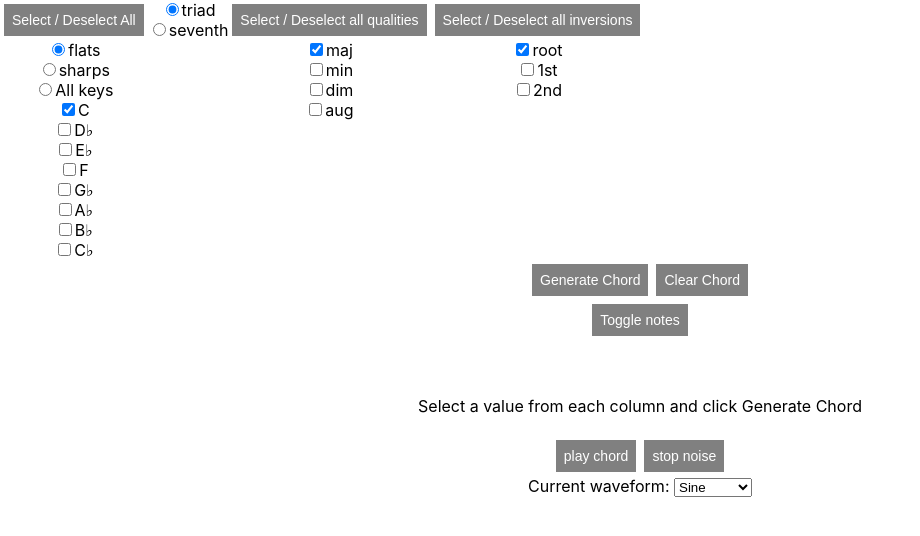
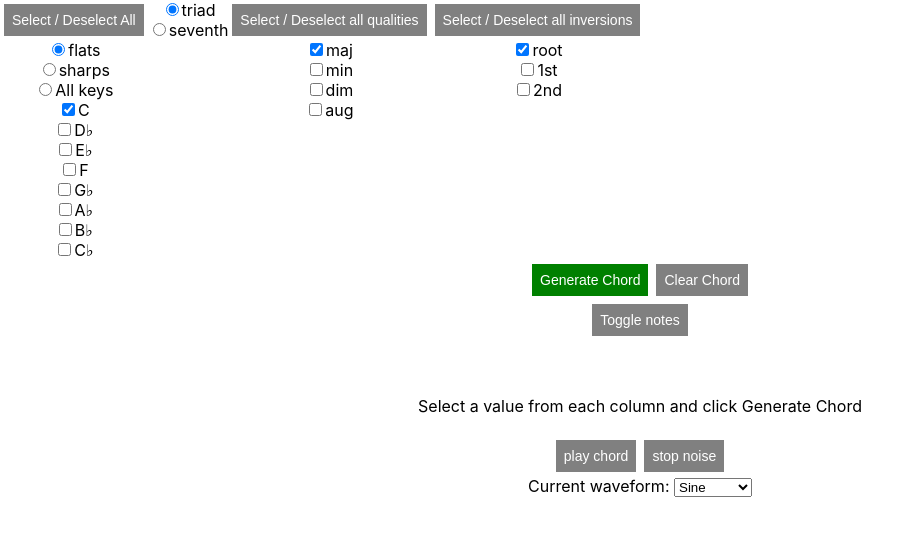
Before and after one commit to mkmatheson/chord-generator, a React (Create React App) app: page / in a window 1280 px wide. Shown: the top 536 px of the page, without its empty margins (0-920 px from the left). Built offline with nearby package versions, Linux system fonts and the light colour scheme.

Commit message:
make chord button more noticeable

```diff
--- a/src/App.css
+++ b/src/App.css
@@ -10,6 +10,10 @@
 
 .chordLetter {
   font-size: 30px;
+}
+
+#generateChord {
+  background-color: green;
 }
 
 .chord {
--- a/src/App.tsx
+++ b/src/App.tsx
@@ -256,6 +256,7 @@ function App() {
       </section>
       {/* Generate and display chord */}
       <button
+        id="generateChord"
         onClick={() => {
           stopOscillators(oscList);
           generateChord({
```
